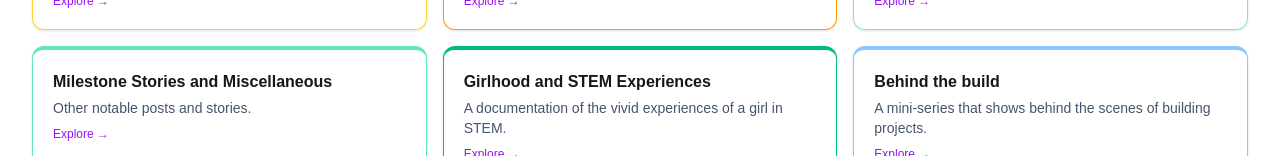
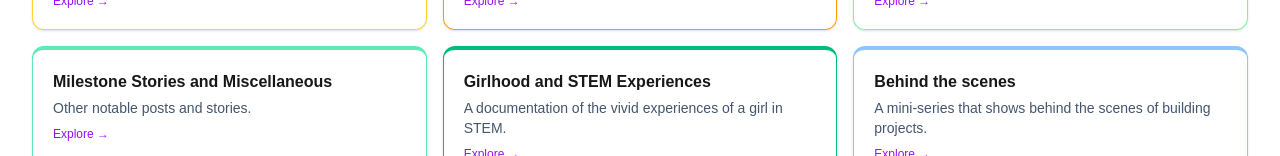
Before and after one commit to ZainabShujat/Btech-blog, a Next.js app: page / in a window 1280 px wide. Shown: the part 796-952 px from the top of the page. Built offline with nearby package versions, Linux system fonts and the light colour scheme.

Commit message:
changed category

```diff
--- a/app/page.tsx
+++ b/app/page.tsx
@@ -80,9 +80,9 @@ export default async function Home() {
 
 <CategoryCard
   color="border-blue-300"
-  title="Behind the build"
+  title="Behind the scenes"
   desc="A mini-series that shows behind the scenes of building projects."
-  href="/category/behind-the-build"
+  href="/category/behind-the-scenes"
 />
 
         </div>
```
